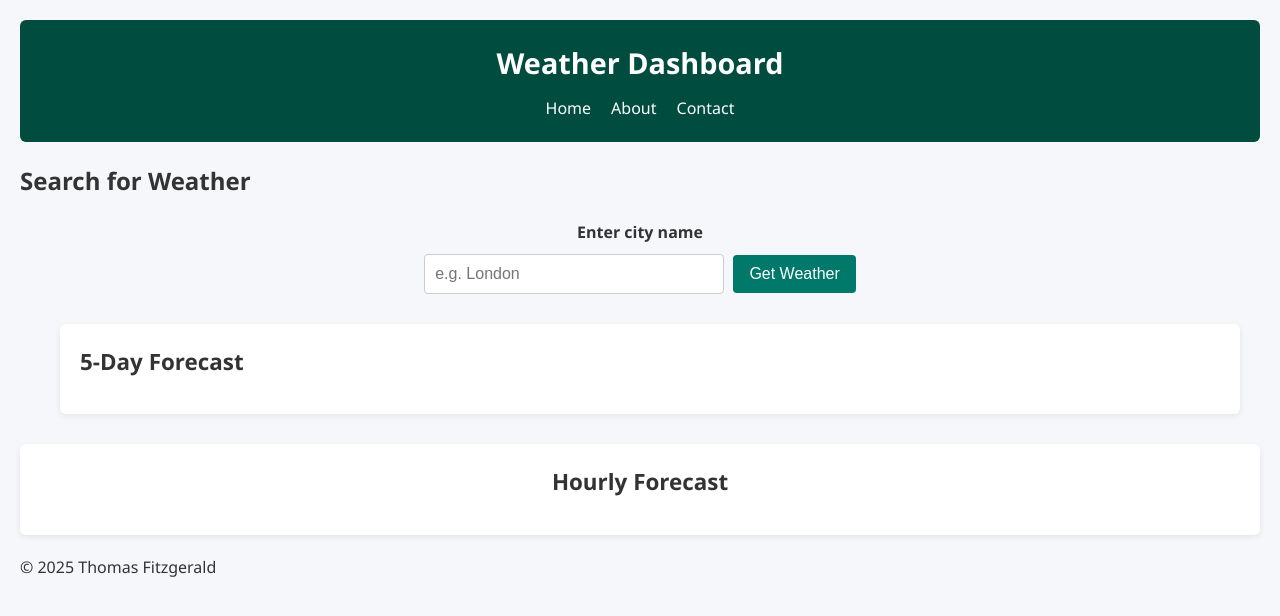
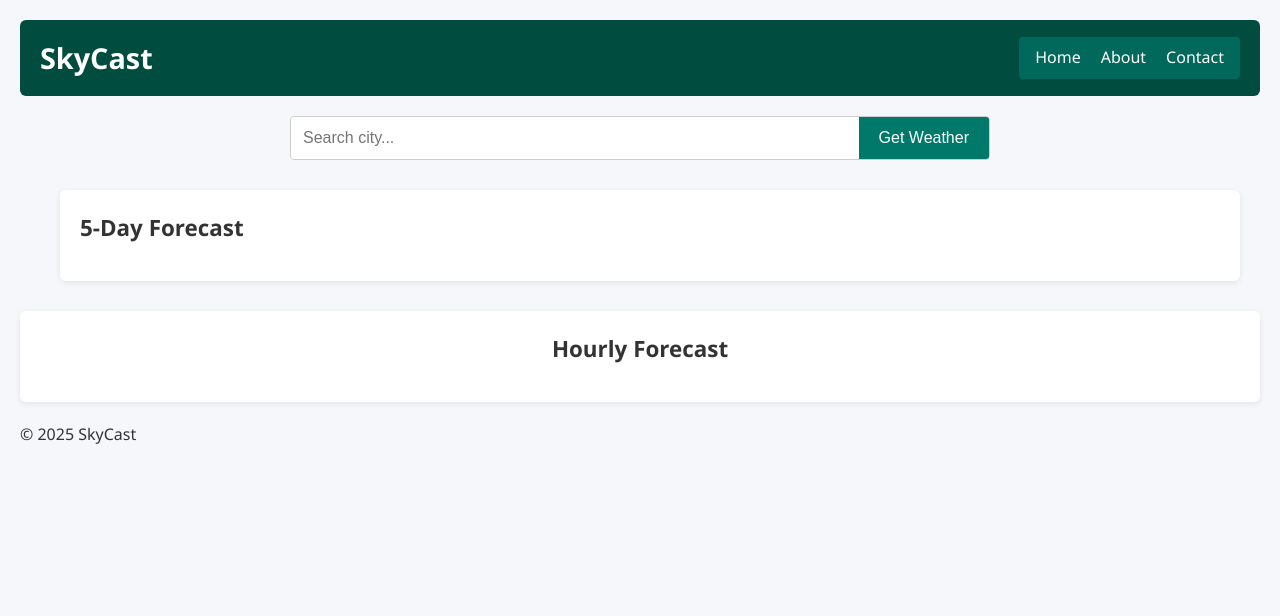
Before and after one commit to thomasfitz24/unit-2-interactive-frontend, a plain HTML site: page index.html in a window 1280 px wide. Drawn offline with Linux system fonts and the light colour scheme.

Commit message:
Updated header with SkyCast branding, boxed nav links, redesigned search bar

```diff
--- a/index.html
+++ b/index.html
@@ -3,12 +3,15 @@
 <head>
   <meta charset="UTF-8">
   <meta name="viewport" content="width=device-width, initial-scale=1.0">
-  <title>Weather Dashboard</title>
+  <title>SkyCast - Weather Dashboard</title>
   <link rel="stylesheet" href="style.css">
 </head>
 <body>
   <header>
-    <h1>Weather Dashboard</h1>
+    <div class="header-left">
+      <h1>SkyCast</h1>
+    </div>
+    <div class="header-right">
       <nav aria-label="Main navigation">
         <ul>
           <li><a href="#">Home</a></li>
@@ -16,14 +19,15 @@
           <li><a href="#">Contact</a></li>
         </ul>
       </nav>
+    </div>
   </header>
 
   <main>
-    <h2>Search for Weather</h2>
     <section class="search">
-      <label for="cityInput">Enter city name</label>
-      <input type="text" id="cityInput" placeholder="e.g. London" aria-label="City name">
+      <div class="search-bar">
+        <input type="text" id="cityInput" placeholder="Search city...">
         <button id="searchBtn">Get Weather</button>
+      </div>
       <p id="errorMsg" class="error" role="alert"></p>
     </section>
 
@@ -42,7 +46,7 @@
   </main>
 
   <footer>
-    <p>&copy; 2025 Thomas Fitzgerald</p>
+    <p>&copy; 2025 SkyCast</p>
   </footer>
 
   <script src="script.js"></script>
--- a/style.css
+++ b/style.css
@@ -16,22 +16,27 @@ body {
 header {
   background: #004c3f;
   color: #fff;
-  padding: 20px;
-  text-align: center;
+  display: flex;
+  justify-content: space-between;
+  align-items: center;
+  padding: 15px 20px;
   border-radius: 6px;
   margin-bottom: 20px;
 }
 
-header h1 {
-  margin-bottom: 10px;
+.header-left h1 {
   font-size: 1.8rem;
+}
+
+.header-right {
+  background: #00695c;
+  padding: 8px 16px;
+  border-radius: 4px;
 }
 
 nav ul {
   list-style: none;
   display: flex;
-  justify-content: center;
-  flex-wrap: wrap;
   gap: 20px;
 }
 
@@ -50,39 +55,36 @@ nav a:focus {
 
 /* Search */
 .search {
-  text-align: center;
-  margin: 20px 0;
+  margin: 20px auto;
+  max-width: 700px;
 }
 
-label {
-  display: block;
-  margin-bottom: 8px;
-  font-weight: bold;
+.search-bar {
+  display: flex;
+  border: 1px solid #ccc;
+  border-radius: 4px;
+  overflow: hidden;
 }
 
-#cityInput {
-  padding: 10px;
+.search-bar input {
+  flex: 1;
+  padding: 12px;
   font-size: 16px;
-  width: 60%;
-  max-width: 300px;
-  border: 1px solid #ccc;
-  border-radius: 4px;
+  border: none;
+  outline: none;
 }
 
-#searchBtn {
-  padding: 10px 16px;
-  margin-left: 5px;
-  font-size: 16px;
-  cursor: pointer;
+.search-bar button {
   background: #00796b;
   color: #fff;
   border: none;
-  border-radius: 4px;
+  padding: 0 20px;
+  cursor: pointer;
+  font-size: 16px;
   transition: background 0.3s ease-in;
 }
 
-#searchBtn:hover,
-#searchBtn:focus {
+.search-bar button:hover {
   background: #004c3f;
 }
 
@@ -90,6 +92,7 @@ label {
   color: red;
   margin-top: 10px;
   font-weight: bold;
+  text-align: center;
 }
 
 /* Main Forecast Layout */
@@ -252,6 +255,5 @@ label {
   .main-forecast {
     flex-direction: column;
   }
-  #cityInput { width: 80%; }
   nav ul { flex-direction: column; gap: 10px; }
 }
```
Lines whose indentation alone changed are shown as unchanged.
